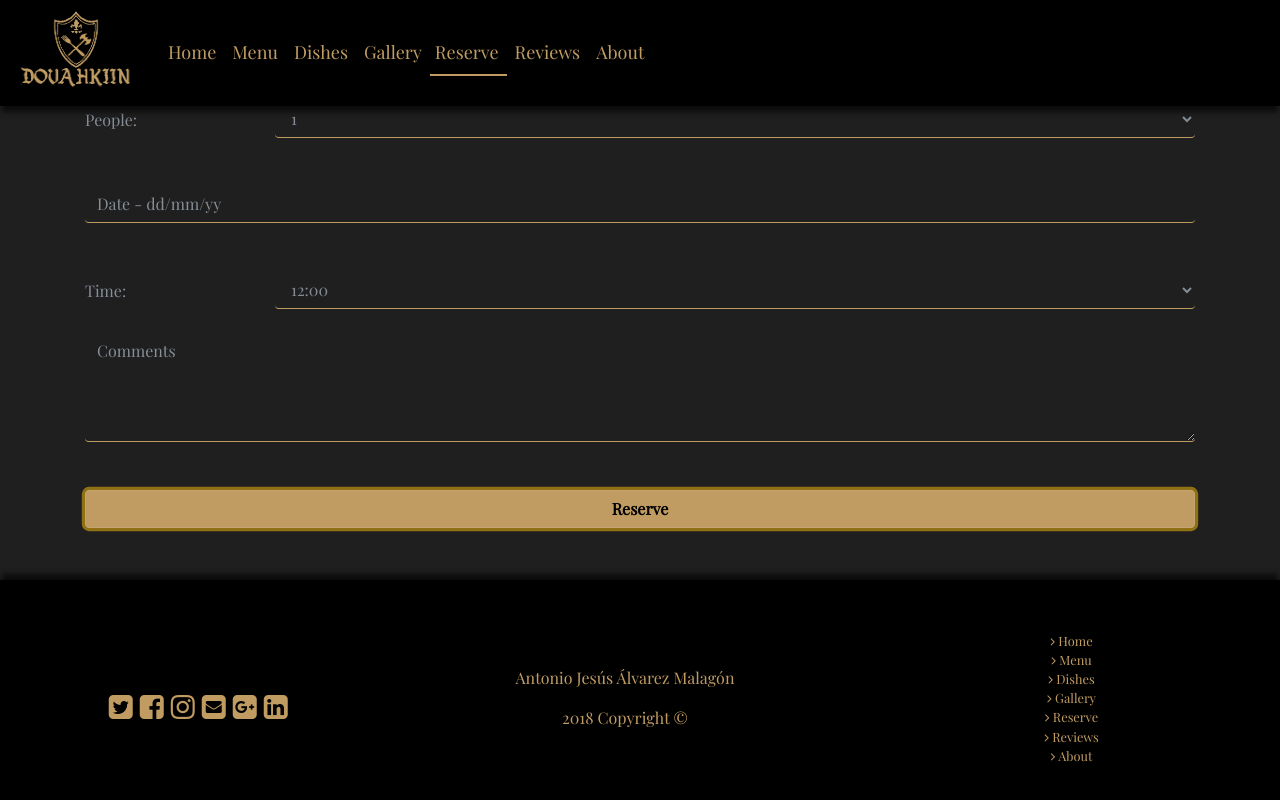
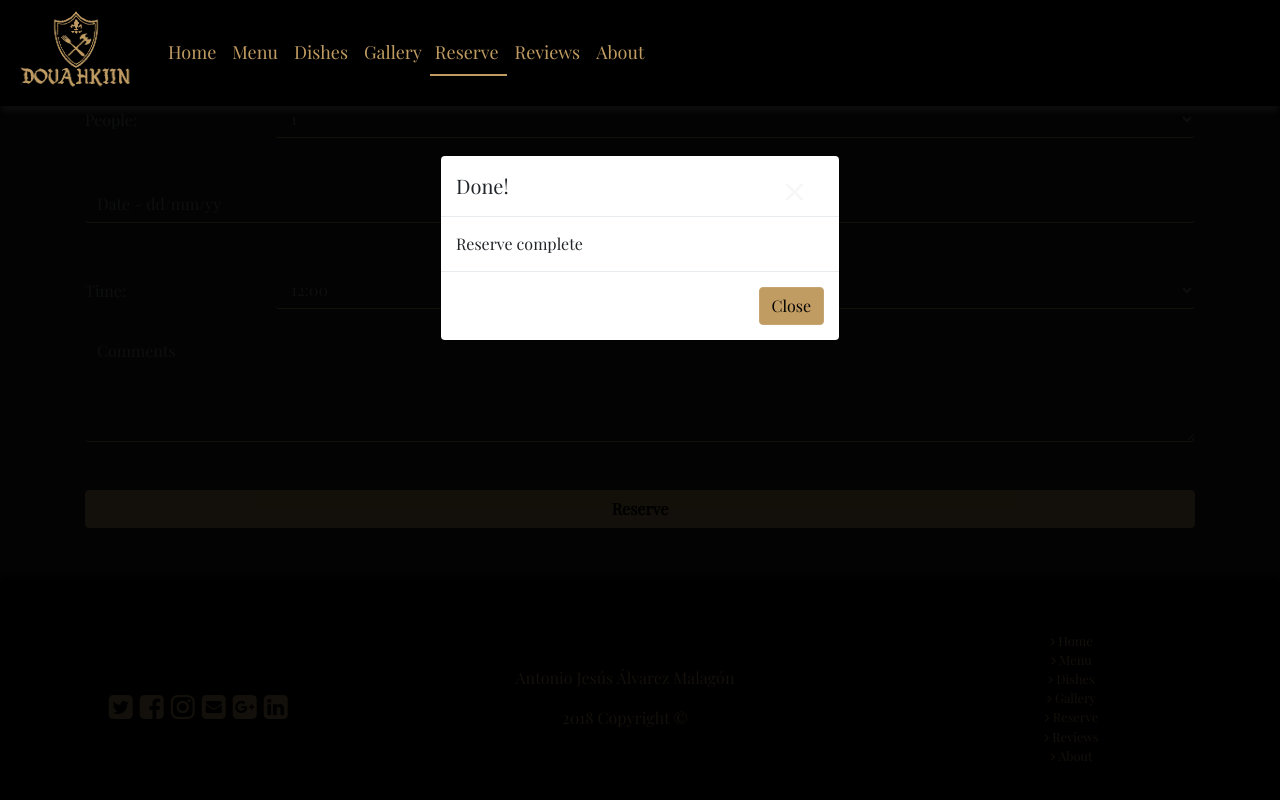
Before and after one commit to MrAntonio7/Restaurant-Dovahkiin, a plain HTML site: page html/reserva.html in a window 1280 px wide. Both pictures are taken after a click on the button "Reserve". Shown: the part 688-1488 px from the top of the page. Drawn offline with nearby package versions, Linux system fonts and the light colour scheme; a web font is replaced by a local one.

Commit message:
Restaurant Dovahkiin
Update

```diff
--- a/css/style.css
+++ b/css/style.css
@@ -408,6 +408,10 @@ footer {
     overflow: hidden;
 }
 
+.modal-backdrop {
+    position: relative;
+}
+
 
 /*               */
 
--- a/html/reserva.html
+++ b/html/reserva.html
@@ -131,7 +131,27 @@
                 </div>
                 </div>
                 <textarea class="form-control text-white input animated bounceInLeft mt-4" rows="4" placeholder="Comments"></textarea>
-                <button type="button" class="btn btn-block btn-warning my-5"> <strong> Reserve </strong></button>
+                <button type="button" class="btn btn-block btn-warning my-5" data-toggle="modal" data-target="#exampleModal"> <strong> Reserve </strong></button>
+
+                <div class="modal fade" id="exampleModal" tabindex="1" role="dialog" aria-labelledby="exampleModalLabel" aria-hidden="true">
+                    <div class="modal-dialog" role="document">
+                        <div class="modal-content">
+                            <div class="modal-header">
+                                <h5 class="modal-title" id="exampleModalLabel">Done!</h5>
+                                <button type="button" class="close" data-dismiss="modal" aria-label="Close">
+                            <span aria-hidden="true">&times;</span>
+                          </button>
+                            </div>
+                            <div class="modal-body">
+                                Reserve complete
+                            </div>
+                            <div class="modal-footer">
+                                <button type="button" class="btn btn-warning" data-dismiss="modal">Close</button>
+                            </div>
+                        </div>
+                    </div>
+                </div>
+
             </form>
 
         </section>
```
